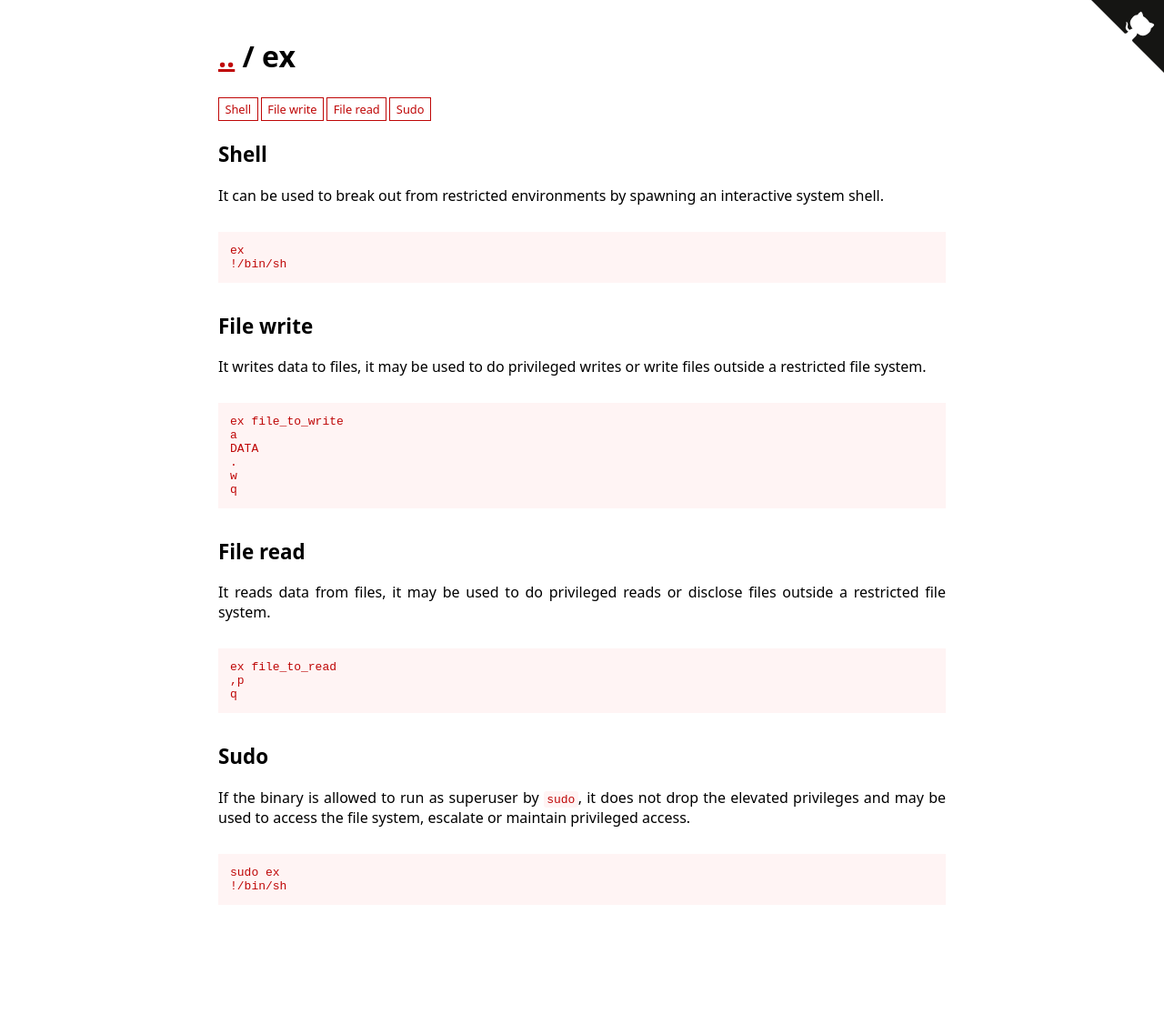
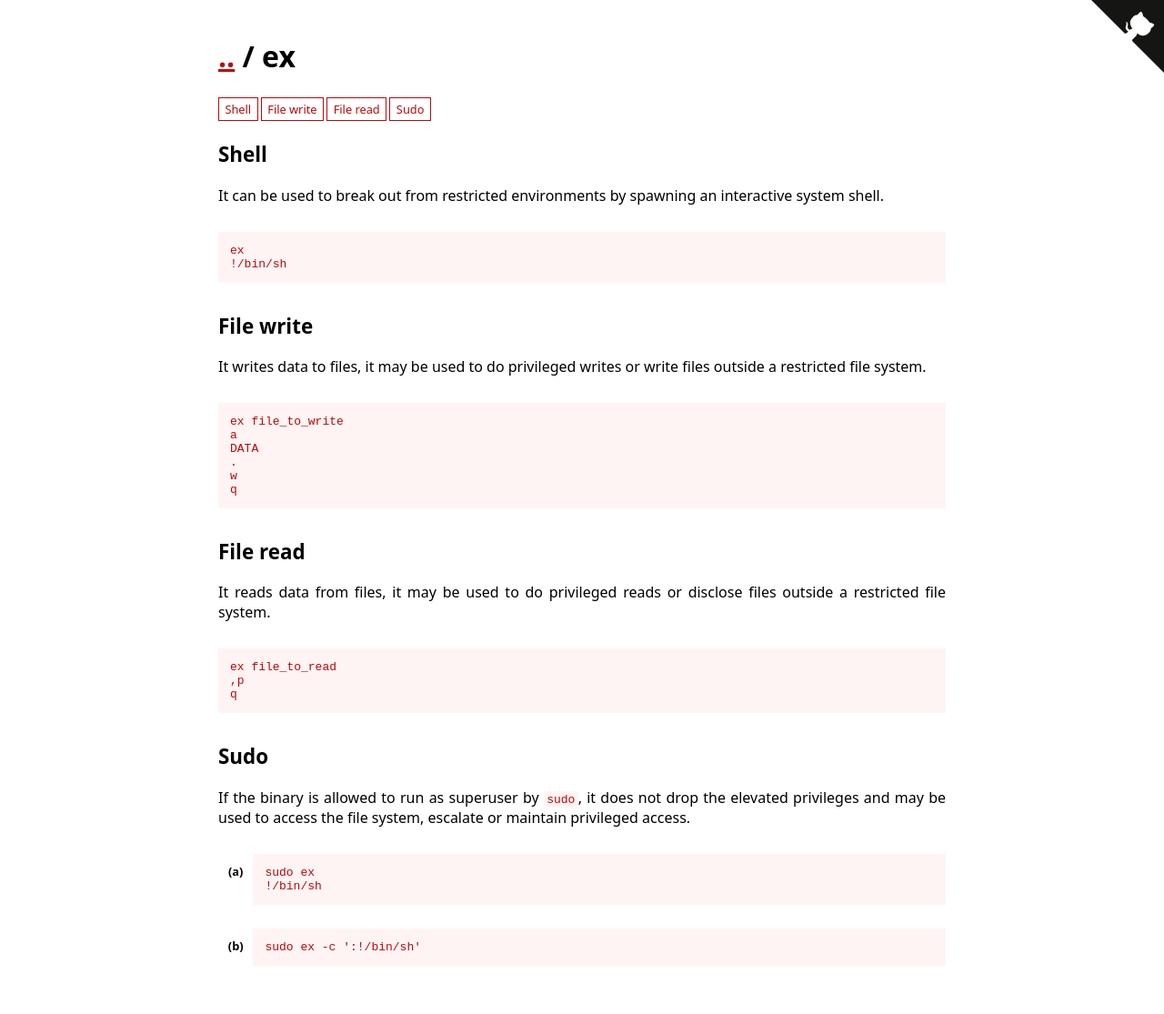
Before and after one commit to GTFOBins/GTFOBins.github.io, a Jekyll site: the page built from _gtfobins/ex.md, in a window 1280 px wide. Shown: the whole page at 91% size. Built offline with Jekyll 4.4.1, drawn with Linux system fonts in a browser that asks for light colours; before the commit the page ends 1048 px from its top, so only the background shows below that.

Commit message:
docs: add one line -c sudo command to ex

```diff
--- a/_gtfobins/ex.md
+++ b/_gtfobins/ex.md
@@ -21,4 +21,5 @@ functions:
     - code: |
         sudo ex
         !/bin/sh
+    - code: sudo ex -c ':!/bin/sh'
 ---
```
